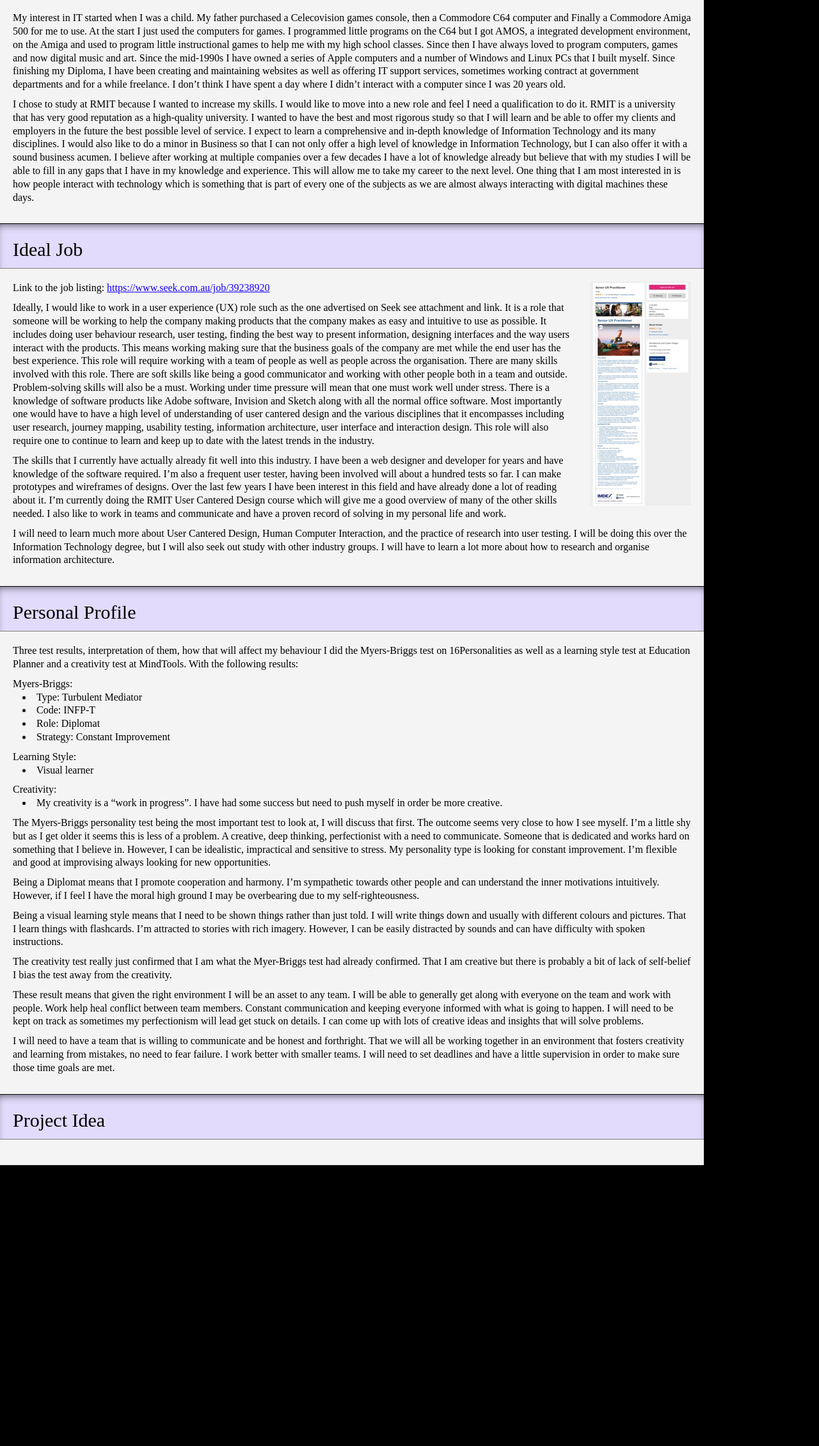
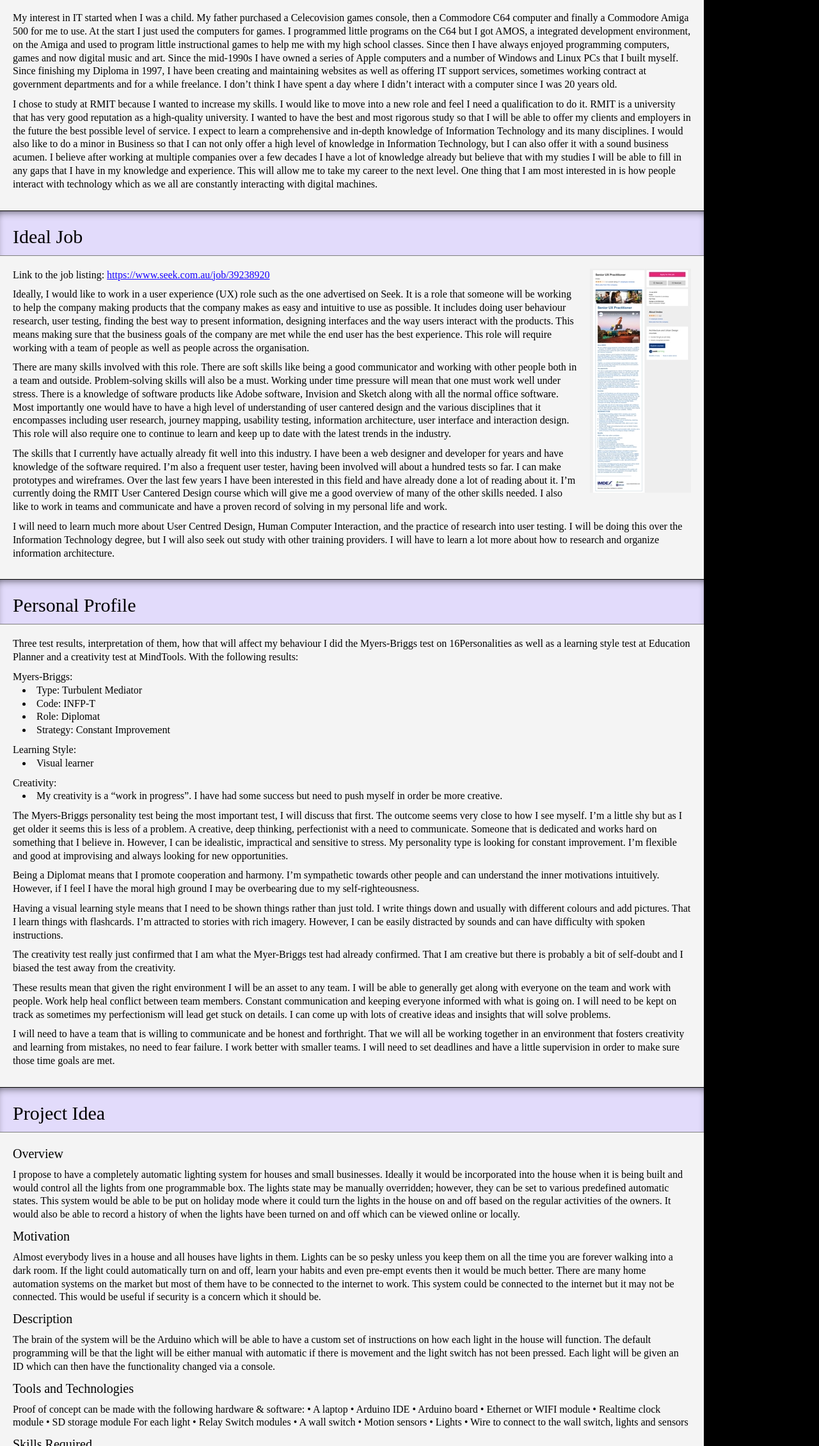
Before and after one commit to horsewell-rmit/horsewell-rmit.github.io, a plain HTML site: page index.html in a window 1280 px wide. Shown: the part 540-2800 px from the top of the page at 64% size. Before the commit the page ends 2362 px from the top, so only its background shows below. Drawn offline with Linux system fonts and the light colour scheme.

Commit message:
updated text and added project

```diff
--- a/index.html
+++ b/index.html
@@ -16,9 +16,9 @@
 <li><span>Email Address:</span> s3799530@student.rmit.edu.au</li>
 </ul>
 
-<p>I&rsquo;m an Australian born in Perth where I am currently living now. I have also lived for about 10 years in Thailand and travelled around many Asian countries including China, Hong Kong, Myanmar, Laos, Singapore, Malaysia and Cambodia. After graduating high school, I studied Instructional Multimedia at TAFE that I obtained a Diploma in 1997. I also have a Cambridge CELTA certificate from Edith Cowan University certifying that I have been trained to deliver English language training to Adults. While living in Thailand I sometimes worked as an English teacher and was able to learn how to speak and write in Thai language which I still use on a daily basis now. I am currently learning Indonesian. I spent a lot of time riding around on a scooter in Thailand without a major accident, a few near misses and a few minor dings. I obtained by motorcycle license in Australia a few years ago and purchased a Honda Shadow 600VTC cruiser which is a pleasure to ride, during the summer.</p>
+<p>I’m an Australian born in Perth where I am currently living now. After graduating high school, I studied Instructional Multimedia at TAFE that I obtained a Diploma in 1997. I also obtained a Cambridge CELTA certificate from Edith Cowan University certifying that I have been trained to deliver English language training to Adults. Up until five years ago I lived in Thailand, for about 10 years, and travelled around many Asian countries including China, Hong Kong, Myanmar, Laos, Singapore, Malaysia and Cambodia. While living in Thailand I sometimes worked as an English teacher. I was able to learn how to speak and write in Thai language which I still use on a daily basis now. I am currently learning Indonesian. I spent a lot of time riding around on a scooter in Thailand without a major accident, a few near misses and a few minor dings. I obtained by motorcycle license in Australia a few years ago and purchased a Honda Shadow 600VTC cruiser which is a pleasure to ride, during the summer.</p>
 
-<p>My main hobby at the moment is learning to play the piano and produce music. I have two keyboards a Necktor Impact GX49 MIDI controller and a KORG microKey 2 MIDI controller. I like MIDI controllers because their sound is only limited by the software that I have and can be changed or updated. I also like that I able to record and manipulate music very easily. I am able to plug both of them into my laptop or iPad Pro and user a number of programs to learn and record music. I have the KORG as I can put it into a backpack, and it is easy to travel with. I can read music and know the keys on the keyboard and consider myself an advanced beginner. When I play the piano It really makes me feel a sense of accomplishment when I can successfully play a song and calm as I am playing.</p>
+<p>My main hobby at the moment is learning to play the piano and produce music. I have two keyboards a Necktor Impact GX49 MIDI controller and a KORG microKey 2 MIDI controller. I like MIDI controllers because their sound is only limited by the software that I have and can be easily changed. I also like that I able to record and manipulate music very easily. I am able to plug both of them into my laptop or iPad Pro and user a number of programs to learn and record music. I have the KORG as I can put it into a backpack, and it is easy to travel with. I consider myself advanced beginner I know my way around a keyboard but not yet really skilful with playing. When I play the piano It really makes me feel a sense of accomplishment when I can successfully play a song and calm as I am playing.</p>
 
       </div>
     </article>
@@ -26,9 +26,11 @@
       <header><h1>Interest in IT</h1></header>
       <div class="content-container">
 
-<p>My interest in IT started when I was a child. My father purchased a Celecovision games console, then a Commodore C64 computer and Finally a Commodore Amiga 500 for me to use. At the start I just used the computers for games. I programmed little programs on the C64 but I got AMOS, a integrated development environment, on the Amiga and used to program little instructional games to help me with my high school classes. Since then I have always loved to program computers, games and now digital music and art. Since the mid-1990s I have owned a series of Apple computers and a number of Windows and Linux PCs that I built myself. Since finishing my Diploma, I have been creating and maintaining websites as well as offering IT support services, sometimes working contract at government departments and for a while freelance. I don&rsquo;t think I have spent a day where I didn&rsquo;t interact with a computer since I was 20 years old.</p>
+<p>My interest in IT started when I was a child. My father purchased a Celecovision games console, then a Commodore C64 computer and finally a Commodore Amiga 500 for me to use. At the start I just used the computers for games. I programmed little programs on the C64 but I got AMOS, a integrated development environment, on the Amiga and used to program little instructional games to help me with my high school classes. Since then I have always enjoyed programming computers, games and now digital music and art. Since the mid-1990s I have owned a series of Apple computers and a number of Windows and Linux PCs that I built myself. Since finishing my Diploma in 1997, I have been creating and maintaining websites as well as offering IT support services, sometimes working contract at government departments and for a while freelance. I don’t think I have spent a day where I didn’t interact with a computer since I was 20 years old.</p>
 
-<p>I chose to study at RMIT because I wanted to increase my skills. I would like to move into a new role and feel I need a qualification to do it. RMIT is a university that has very good reputation as a high-quality university. I wanted to have the best and most rigorous study so that I will learn and be able to offer my clients and employers in the future the best possible level of service. I expect to learn a comprehensive and in-depth knowledge of Information Technology and its many disciplines. I would also like to do a minor in Business so that I can not only offer a high level of knowledge in Information Technology, but I can also offer it with a sound business acumen. I believe after working at multiple companies over a few decades I have a lot of knowledge already but believe that with my studies I will be able to fill in any gaps that I have in my knowledge and experience. This will allow me to take my career to the next level. One thing that I am most interested in is how people interact with technology which is something that is part of every one of the subjects as we are almost always interacting with digital machines these days.</p>
+<p>I chose to study at RMIT because I wanted to increase my skills. I would like to move into a new role and feel I need a qualification to do it. RMIT is a university that has very good reputation as a high-quality university. I wanted to have the best and most rigorous study so that I will be able to offer my clients and employers in the future the best possible level of service.
+I expect to learn a comprehensive and in-depth knowledge of Information Technology and its many disciplines. I would also like to do a minor in Business so that I can not only offer a high level of knowledge in Information Technology, but I can also offer it with a sound business acumen. I believe after working at multiple companies over a few decades I have a lot of knowledge already but believe that with my studies I will be able to fill in any gaps that I have in my knowledge and experience. This will allow me to take my career to the next level. One thing that I am most interested in is how people interact with technology which as we all are constantly interacting with digital machines.
+</p>
 
       </div>
     </article>
@@ -41,12 +43,13 @@
 
 <p>Link to the job listing: <a href="https://www.seek.com.au/job/39238920" target="_blank">https://www.seek.com.au/job/39238920</a></p>
 
-<p>Ideally, I would like to work in a user experience (UX) role such as the one advertised on Seek see attachment and link. It is a role that someone will be working to help the company making products that the company makes as easy and intuitive to use as possible. It includes doing user behaviour research, user testing, finding the best way to present information, designing interfaces and the way users interact with the products. This means working making sure that the business goals of the company are met while the end user has the best experience. This role will require working with a team of people as well as people across the organisation.
-There are many skills involved with this role. There are soft skills like being a good communicator and working with other people both in a team and outside. Problem-solving skills will also be a must. Working under time pressure will mean that one must work well under stress. There is a knowledge of software products like Adobe software, Invision and Sketch along with all the normal office software. Most importantly one would have to have a high level of understanding of user cantered design and the various disciplines that it encompasses including user research, journey mapping, usability testing, information architecture, user interface and interaction design. This role will also require one to continue to learn and keep up to date with the latest trends in the industry.</p>
+<p>Ideally, I would like to work in a user experience (UX) role such as the one advertised on Seek. It is a role that someone will be working to help the company making products that the company makes as easy and intuitive to use as possible. It includes doing user behaviour research, user testing, finding the best way to present information, designing interfaces and the way users interact with the products. This means making sure that the business goals of the company are met while the end user has the best experience. This role will require working with a team of people as well as people across the organisation.</p>
 
-<p>The skills that I currently have actually already fit well into this industry. I have been a web designer and developer for years and have knowledge of the software required. I&rsquo;m also a frequent user tester, having been involved will about a hundred tests so far. I can make prototypes and wireframes of designs. Over the last few years I have been interest in this field and have already done a lot of reading about it. I&rsquo;m currently doing the RMIT User Cantered Design course which will give me a good overview of many of the other skills needed. I also like to work in teams and communicate and have a proven record of solving in my personal life and work.</p>
+<p>There are many skills involved with this role. There are soft skills like being a good communicator and working with other people both in a team and outside. Problem-solving skills will also be a must. Working under time pressure will mean that one must work well under stress. There is a knowledge of software products like Adobe software, Invision and Sketch along with all the normal office software. Most importantly one would have to have a high level of understanding of user cantered design and the various disciplines that it encompasses including user research, journey mapping, usability testing, information architecture, user interface and interaction design. This role will also require one to continue to learn and keep up to date with the latest trends in the industry.</p>
 
-<p>I will need to learn much more about User Cantered Design, Human Computer Interaction, and the practice of research into user testing. I will be doing this over the Information Technology degree, but I will also seek out study with other industry groups. I will have to learn a lot more about how to research and organise information architecture.</p>
+<p>The skills that I currently have actually already fit well into this industry. I have been a web designer and developer for years and have knowledge of the software required. I’m also a frequent user tester, having been involved will about a hundred tests so far. I can make prototypes and wireframes. Over the last few years I have been interested in this field and have already done a lot of reading about it. I’m currently doing the RMIT User Cantered Design course which will give me a good overview of many of the other skills needed. I also like to work in teams and communicate and have a proven record of solving in my personal life and work.</p>
+
+<p>I will need to learn much more about User Centred Design, Human Computer Interaction, and the practice of research into user testing. I will be doing this over the Information Technology degree, but I will also seek out study with other training providers. I will have to learn a lot more about how to research and organize information architecture.</p>
       </div>
     </article>
     <article id="personalprofile">
@@ -67,15 +70,15 @@ There are many skills involved with this role. There are soft skills like being
 <ul><li>My creativity is a &ldquo;work in progress&rdquo;. I have had some success but need to push myself in order be more creative.</li></ul></li>
 </ul>
 
-<p>The Myers-Briggs personality test being the most important test to look at, I will discuss that first. The outcome seems very close to how I see myself. I&rsquo;m a little shy but as I get older it seems this is less of a problem. A creative, deep thinking, perfectionist with a need to communicate. Someone that is dedicated and works hard on something that I believe in. However, I can be idealistic, impractical and sensitive to stress. My personality type is looking for constant improvement. I&rsquo;m flexible and good at improvising always looking for new opportunities.</p>
+<p>The Myers-Briggs personality test being the most important test, I will discuss that first. The outcome seems very close to how I see myself. I’m a little shy but as I get older it seems this is less of a problem. A creative, deep thinking, perfectionist with a need to communicate. Someone that is dedicated and works hard on something that I believe in. However, I can be idealistic, impractical and sensitive to stress. My personality type is looking for constant improvement. I’m flexible and good at improvising and always looking for new opportunities.</p>
 
-<p>Being a Diplomat means that I promote cooperation and harmony. I&rsquo;m sympathetic towards other people and can understand the inner motivations intuitively. However, if I feel I have the moral high ground I may be overbearing due to my self-righteousness.</p>
+<p>Being a Diplomat means that I promote cooperation and harmony. I’m sympathetic towards other people and can understand the inner motivations intuitively. However, if I feel I have the moral high ground I may be overbearing due to my self-righteousness.</p>
 
-<p>Being a visual learning style means that I need to be shown things rather than just told. I will write things down and usually with different colours and pictures. That I learn things with flashcards. I&rsquo;m attracted to stories with rich imagery. However, I can be easily distracted by sounds and can have difficulty with spoken instructions.</p>
+<p>Having a visual learning style means that I need to be shown things rather than just told. I write things down and usually with different colours and add pictures. That I learn things with flashcards. I’m attracted to stories with rich imagery. However, I can be easily distracted by sounds and can have difficulty with spoken instructions.</p>
 
-<p>The creativity test really just confirmed that I am what the Myer-Briggs test had already confirmed. That I am creative but there is probably a bit of lack of self-belief I bias the test away from the creativity.</p>
+<p>The creativity test really just confirmed that I am what the Myer-Briggs test had already confirmed. That I am creative but there is probably a bit of self-doubt and I biased the test away from the creativity.</p>
 
-<p>These result means that given the right environment I will be an asset to any team. I will be able to generally get along with everyone on the team and work with people. Work help heal conflict between team members. Constant communication and keeping everyone informed with what is going to happen. I will need to be kept on track as sometimes my perfectionism will lead get stuck on details. I can come up with lots of creative ideas and insights that will solve problems.</p>
+<p>These results mean that given the right environment I will be an asset to any team. I will be able to generally get along with everyone on the team and work with people. Work help heal conflict between team members. Constant communication and keeping everyone informed with what is going on. I will need to be kept on track as sometimes my perfectionism will lead get stuck on details. I can come up with lots of creative ideas and insights that will solve problems.</p>
 
 <p>I will need to have a team that is willing to communicate and be honest and forthright. That we will all be working together in an environment that fosters creativity and learning from mistakes, no need to fear failure. I work better with smaller teams. I will need to set deadlines and have a little supervision in order to make sure those time goals are met.</p>
 
@@ -85,6 +88,51 @@ There are many skills involved with this role. There are soft skills like being
       <header><h1>Project Idea</h1></header>
       <div class="content-container">
 
+<h2>Overview</h2>
+
+<p>I propose to have a completely automatic lighting system for houses and small businesses. Ideally it would be incorporated into the house when it is being built and would control all the lights from one programmable box. The lights state may be manually overridden; however, they can be set to various predefined automatic states. This system would be able to be put on holiday mode where it could turn the lights in the house on and off based on the regular activities of the owners. It would also be able to record a history of when the lights have been turned on and off which can be viewed online or locally.</p>
+
+
+<h2>Motivation</h2>
+
+<p>Almost everybody lives in a house and all houses have lights in them. Lights can be so pesky unless you keep them on all the time you are forever walking into a dark room. If the light could automatically turn on and off, learn your habits and even pre-empt events then it would be much better. There are many home automation systems on the market but most of them have to be connected to the internet to work. This system could be connected to the internet but it may not be connected. This would be useful if security is a concern which it should be.</p>
+
+<h2>Description</h2>
+
+<p>The brain of the system will be the Arduino which will be able to have a custom set of instructions on how each light in the house will function. The default programming will be that the light will be either manual with automatic if there is movement and the light switch has not been pressed. Each light will be given an ID which can then have the functionality changed via a console.</p>
+
+<h2>Tools and Technologies</h2>
+
+<p>Proof of concept can be made with the following hardware & software:
+•	A laptop
+•	Arduino IDE
+•	Arduino board
+•	Ethernet or WIFI module
+•	Realtime clock module
+•	SD storage module
+
+For each light
+•	Relay Switch modules
+•	A wall switch
+•	Motion sensors
+•	Lights
+•	Wire to connect to the wall switch, lights and sensors
+</p>
+
+<h2>Skills Required</h2>
+
+<p>The team would need the following skills:
+•	Programming in C language and PHP on the server side.
+•	Various electronic skills such as working with components, soldering and cables.
+•	A licenced electrician to deal with the mains power to the lights.
+•	User Interface Design skills to create simple yet functional ways of interacting with the device
+•	3D modelling skills in order to make moulds for the modules.
+</p>
+
+<h2>Outcome</h2>
+
+<p>As a result of this innovation lights will be a thing which you will almost not think about. They will just come on when they are needed and switch off then they are not. People will start taking for granted that lights just work on their own most of the time without any need for interaction. No one with a system installed will ever walk into a dark room ever again. Their house will look lived in while away and be alerted to lights that have stopped functioning.</p>
+
       </div>
     </article>
   </div>
```
